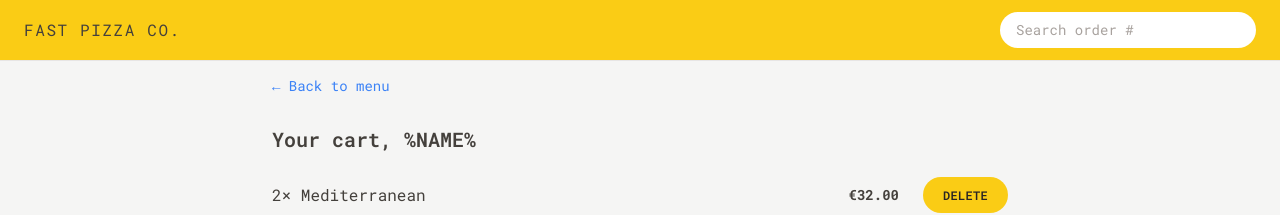
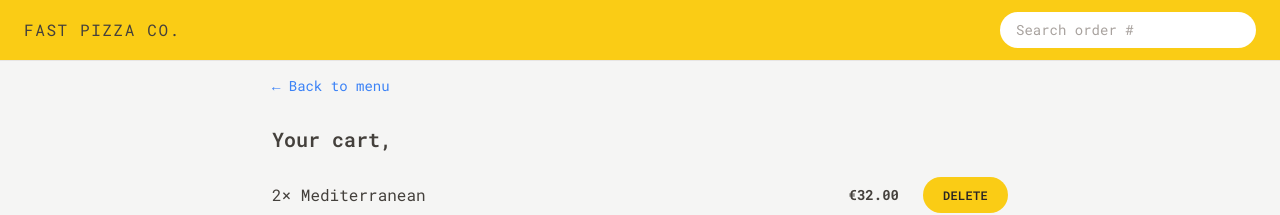
Before and after one commit to DamienAmbient/pizzaBoost, a React (Vite) app: page /cart in a window 1280 px wide. Shown: the top 215 px of the page. Built offline with nearby package versions, Linux system fonts and the light colour scheme.

Commit message:
user state updating

```diff
--- a/src/features/cart/Cart.jsx
+++ b/src/features/cart/Cart.jsx
@@ -1,3 +1,4 @@
+import { useSelector } from "react-redux";
 import { Link } from "react-router-dom";
 import Button from "../../ui/Button";
 import LinkButton from "../../ui/LinkButton";
@@ -28,13 +29,14 @@
 ];
 
 function Cart() {
+  const username = useSelector((state) => state.user.username);
   const cart = fakeCart;
 
   return (
     <div className="px-4 py-3">
       <LinkButton to="/menu">&larr; Back to menu</LinkButton>
 
-      <h2 className="mt-7 text-xl font-semibold">Your cart, %NAME%</h2>
+      <h2 className="mt-7 text-xl font-semibold">Your cart, {username}</h2>
 
       <ul className="mt-3 divide-y divide-stone-200 border-b">
         {cart.map((item) => (
--- a/src/features/order/CreateOrder.jsx
+++ b/src/features/order/CreateOrder.jsx
@@ -1,4 +1,5 @@
 import { useState } from "react";
+import { useSelector } from "react-redux";
 import { Form, redirect, useActionData, useNavigation } from "react-router-dom";
 import { createOrder } from "../../services/apiRestaurant";
 import Button from "../../ui/Button";
@@ -34,6 +35,7 @@
 ];
 
 function CreateOrder() {
+  const username = useSelector((state) => state.user.username);
   const navigation = useNavigation();
   const isSubmitting = navigation.state === "submitting";
 
@@ -52,7 +54,13 @@
       <Form method="POST">
         <div className="mb-5 flex flex-col gap-2 sm:flex-row sm:items-center">
           <label className="sm:basis-40">First Name</label>
-          <input className="input grow" type="text" name="customer" required />
+          <input
+            className="input grow"
+            type="text"
+            name="customer"
+            defaultValue={username}
+            required
+          />
         </div>
 
         <div className="mb-5 flex flex-col gap-2 sm:flex-row sm:items-center">
--- a/src/features/user/CreateUser.jsx
+++ b/src/features/user/CreateUser.jsx
@@ -1,11 +1,20 @@
 import { useState } from "react";
+import { useDispatch } from "react-redux";
+import { updateName } from "./userSlice";
 import Button from "../../ui/Button";
+import { useNavigate } from "react-router-dom";
 
 function CreateUser() {
   const [username, setUsername] = useState("");
+  const dispatch = useDispatch();
+  const navigate = useNavigate();
 
   function handleSubmit(e) {
     e.preventDefault();
+
+    if (!username) return;
+    dispatch(updateName(username));
+    navigate("/menu");
   }
 
   return (
--- a/src/ui/Home.jsx
+++ b/src/ui/Home.jsx
@@ -1,6 +1,10 @@
+import { useSelector } from "react-redux";
 import CreateUser from "../features/user/CreateUser";
+import Button from "./Button";
 
 function Home() {
+  const username = useSelector((state) => state.user.username);
+
   return (
     <div className="my-10 px-4 text-center sm:my-16">
       <h1 className=" mb-8  text-xl font-semibold md:text-3xl">
@@ -11,7 +15,13 @@
         </span>
       </h1>
 
-      <CreateUser></CreateUser>
+      {username === "" ? (
+        <CreateUser></CreateUser>
+      ) : (
+        <Button to="/menu" type="primary">
+          Continue ordering, {username}
+        </Button>
+      )}
     </div>
   );
 }
```
